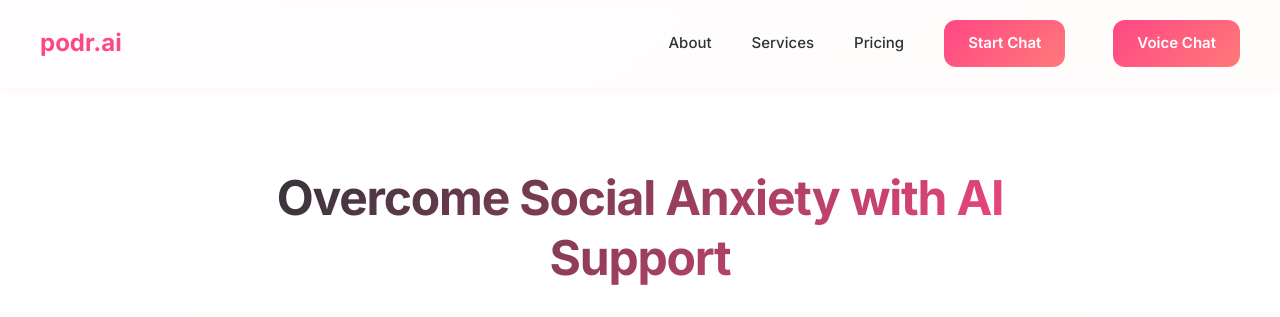
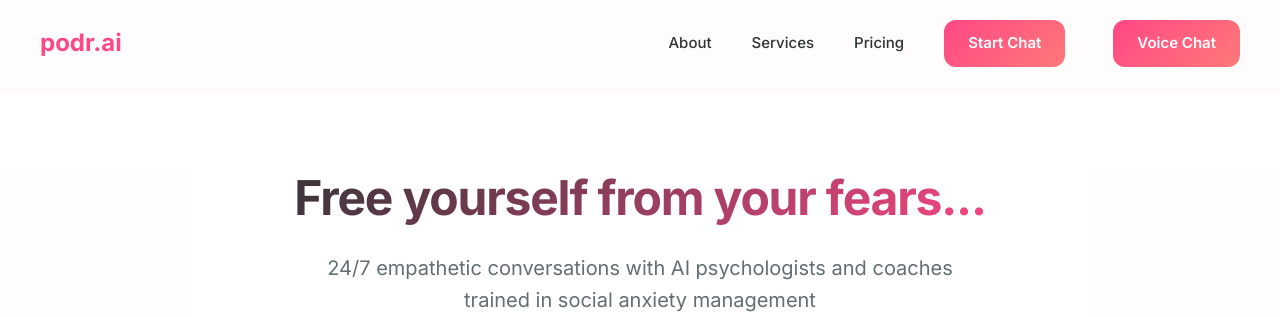
Before and after one commit to nabilrehman/podr-ai-website, a Next.js app: page / in a window 1280 px wide. Shown: the top 317 px of the page. Built offline with nearby package versions, Linux system fonts and the light colour scheme.

Commit message:
Add rotating tagline animation to homepage

```diff
--- a/app/page.tsx
+++ b/app/page.tsx
@@ -1,6 +1,7 @@
 import Link from 'next/link';
 import CoachCard from '@/components/CoachCard';
 import { CardSlider } from '@/components/CardSlider';
+import RotatingTagline from '@/components/RotatingTagline';
 
 const coaches = [
   {
@@ -37,9 +38,7 @@ export default function Home() {
     <main className="min-h-screen bg-gradient-to-b from-white to-purple-50">
       <section className="hero relative overflow-hidden py-20 px-4 sm:px-6 lg:px-8 text-center bg-white">
         <div className="max-w-3xl mx-auto space-y-6">
-          <h1 className="text-4xl sm:text-5xl lg:text-6xl font-bold text-gray-900 tracking-tight">
-            Overcome Social Anxiety with AI Support
-          </h1>
+          <RotatingTagline />
           <p className="text-lg sm:text-xl text-gray-600 max-w-2xl mx-auto">
             24/7 empathetic conversations with AI psychologists and coaches trained in social anxiety management
           </p>
--- /dev/null
+++ b/components/RotatingTagline.tsx
@@ -0,0 +1,39 @@
+'use client';
+
+import { useEffect, useState } from 'react';
+
+const phrases = [
+    "your limitations...",
+    "your fears...",
+    "your doubts..."
+];
+
+export default function RotatingTagline() {
+    const [currentIndex, setCurrentIndex] = useState(0);
+    const [isAnimating, setIsAnimating] = useState(true);
+
+    useEffect(() => {
+        const interval = setInterval(() => {
+            setIsAnimating(false);
+            setTimeout(() => {
+                setCurrentIndex((prevIndex) => (prevIndex + 1) % phrases.length);
+                setIsAnimating(true);
+            }, 200);
+        }, 4000);
+
+        return () => clearInterval(interval);
+    }, []);
+
+    return (
+        <h1 className="text-4xl sm:text-5xl lg:text-6xl font-bold text-gray-900 tracking-tight">
+            <span>Free yourself from </span>
+            <span
+                className={`inline-block min-w-[150px] transition-opacity duration-500 ${
+                    isAnimating ? 'opacity-100 transform-none' : 'opacity-0 translate-y-2'
+                }`}
+            >
+                {phrases[currentIndex]}
+            </span>
+        </h1>
+    );
+}
```
